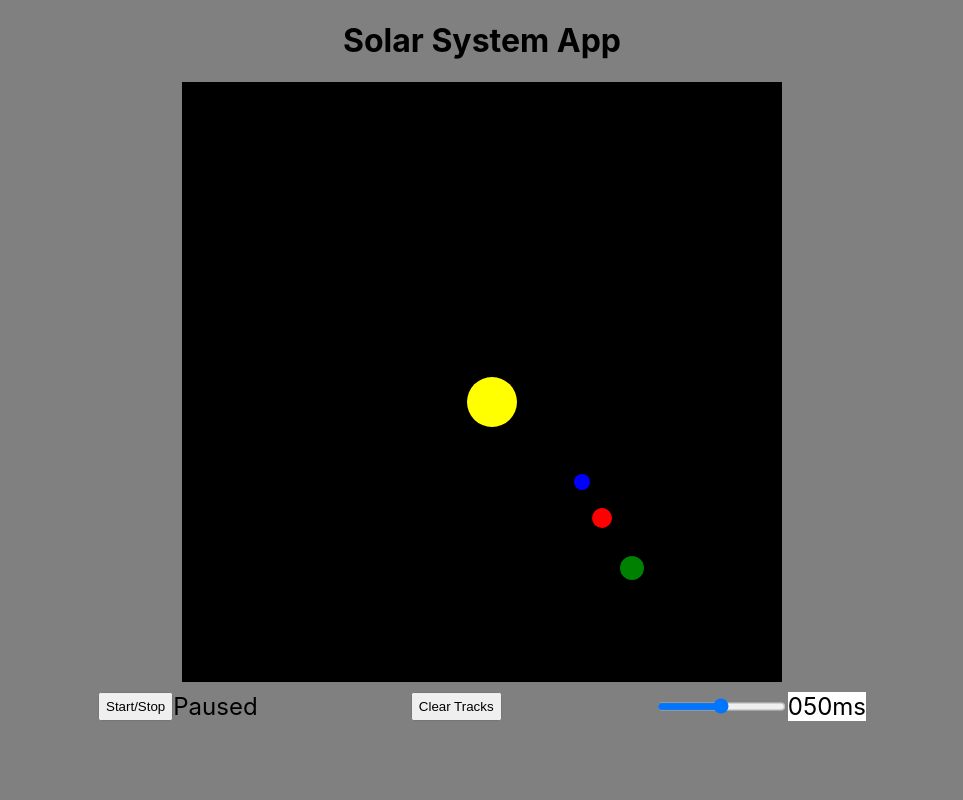
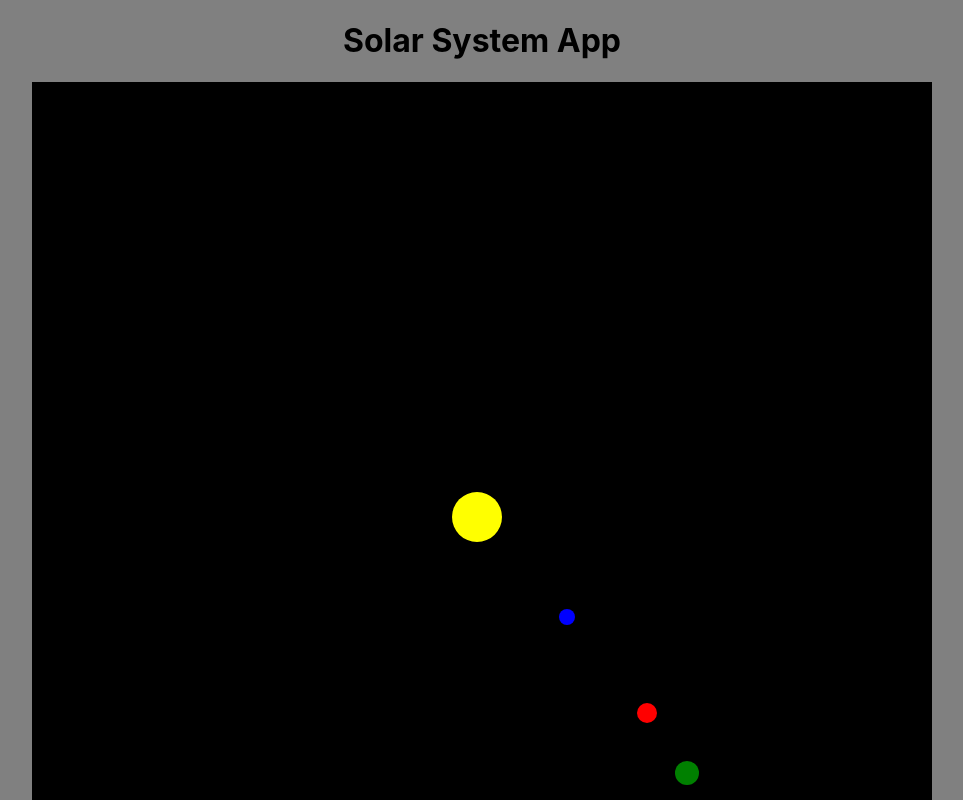
Before and after one commit to andydlindsay/solar-system-react, a React (Create React App) app in the folder client/: page / in a window 1280 px wide. Shown: the top 800 px of the page, without its empty margins (158-1121 px from the left). Built offline with nearby package versions, Linux system fonts and the light colour scheme; the HTML template or start-up script is replaced by a standard one.

Commit message:
"fixed" planet movement

```diff
--- a/client/src/components/Planet.jsx
+++ b/client/src/components/Planet.jsx
@@ -1,5 +1,5 @@
 const MASS_SIZE = 20; // ratio of pixel size to mass
-const UNIVERSE_SIZE = 600; // in pixels
+const UNIVERSE_SIZE = 870; // in pixels
 
 const getCSSCoords = (planet) => {
   // CSS displays the object from the upper left corner of the object
--- a/client/src/components/SolarSystem.jsx
+++ b/client/src/components/SolarSystem.jsx
@@ -7,7 +7,7 @@ const SolarSystem = (props) => {
 
   const sun = {
     x: 10,
-    y: -40,
+    y: -60,
     mass: 2.5,
     color: 'yellow'
   };
--- a/client/src/data/planets.js
+++ b/client/src/data/planets.js
@@ -3,7 +3,7 @@ const planets = [
     name: "Earth",
     x: 100,
     y: 100,
-    Vx: -1,
+    Vx: -4,
     Vy: 4.4,
     mass: 0.8,
     color: "blue",
@@ -12,8 +12,8 @@ const planets = [
   },
   {
     name: "Mars",
-    x: 120,
-    y: 120,
+    x: 180,
+    y: 180,
     Vx: -4,
     Vy: 4.4,
     mass: 1,
@@ -23,8 +23,8 @@ const planets = [
   },
   {
     name: "Other",
-    x: 150,
-    y: 150,
+    x: 220,
+    y: 220,
     Vx: -4,
     Vy: 4.4,
     mass: 1.2,
--- a/client/src/index.css
+++ b/client/src/index.css
@@ -19,8 +19,8 @@ code {
 
 .solar-system {
   background-color: black;
-  height: 600px;
-  width: 600px;
+  height: 900px;
+  width: 900px;
   margin: 0 auto;
   position: relative;
 }
```
